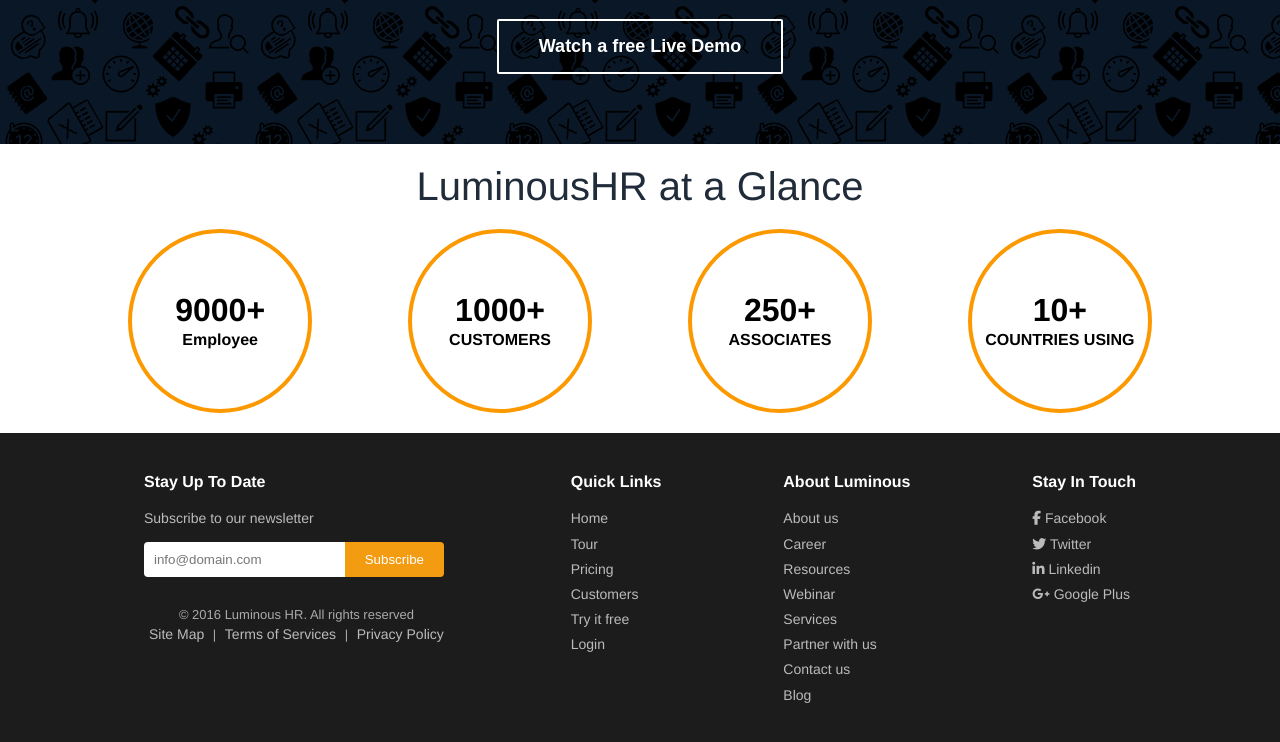
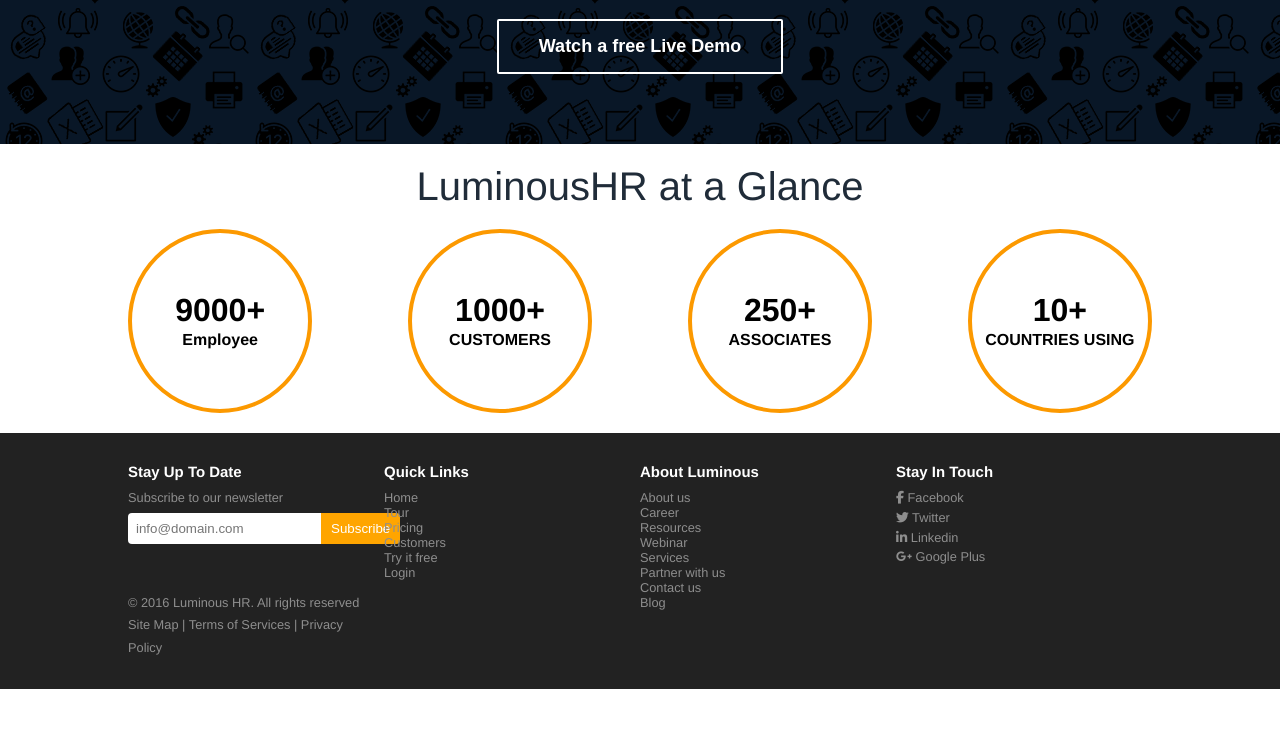
Before and after one commit to Aya692/LuminousHR, a plain HTML site: page index.html in a window 1280 px wide. Shown: the part 1399-2141 px from the top of the page. After the commit the page ends 2088 px from the top, so only its background shows below. Drawn offline with Linux system fonts and the light colour scheme.

Commit message:
Add files via upload

```diff
--- a/css/style.css
+++ b/css/style.css
@@ -127,6 +127,7 @@
     -moz-transition: 0.3s;
     -aqms-transition: 0.3s;
     -o-transition: 0.3s;
+    -ms-transition: 0.3s;
 }
 .home-content button:hover {
     background-color: white;
@@ -516,144 +517,102 @@
     font-size: 4vw;
   }
 }
+footer{
+    background-color: #222222;
+    color: white;
+    padding-top: 30px;
+    padding-bottom: 30px;
+}
+.footer-container {
+    display: flex;
+    flex-direction: row;
+    flex-wrap: wrap;
+    gap: 20px;
+}
+.footer-column {
+    width: calc(25% - 20px);
+    color: #8e8e8e;
+    font-size: 0.8rem;
+}
+.footer-column a {
+        color: #8e8e8e;
 
-
-
-/* Footer Container */
-footer {
-  background: #1c1c1c;
-  color: #ddd;
-  padding: 40px 20px;
+    text-decoration: none;
+}
+.footer-column h3 {
+    margin-bottom: 0.6rem;
+    color: white;
 }
 
-.footer-container {
+footer .newsletter {
    display: flex;
-
-  flex-wrap: wrap;
-  justify-content: space-between;
-  gap: 20px;
-  max-width: 1200px;
-  margin: auto;
+   margin-top: 0.5rem;
 }
 
-
-.footer-column h3 {
-  color: #fff;
-  margin-bottom: 15px;
-  font-size: 16px;
-}
-
-.footer-column p,
-.footer-column a {
-  font-size: 14px;
-  color: #bbb;
-  text-decoration: none;
-  line-height: 1.8;
-}
-
-.footer-column a:hover {
-  color: #fff;
-}
-
-/* Newsletter */
-.newsletter {
-  display: flex;
-  max-width: 300px;
-  margin-top: 10px;
-}
-
-.newsletter input {
+.newsletter input{
   flex: 1;
-  padding: 10px;
+  padding: 8px;
   border: none;
   border-radius: 4px 0 0 4px;
-  outline: none;
   -webkit-border-radius: 4px 0 0 4px;
   -moz-border-radius: 4px 0 0 4px;
   -ms-border-radius: 4px 0 0 4px;
   -o-border-radius: 4px 0 0 4px;
 }
 
-.newsletter button {
-  background: #f39c12;
-  color: #fff;
+.newsletter button{
+  background: orange;
   border: none;
-  padding: 10px 20px;
+  padding: 8px 10px;
   border-radius: 0 4px 4px 0;
   cursor: pointer;
-  transition: 0.3s;
+  color: #fff;
   -webkit-border-radius: 0 4px 4px 0;
   -moz-border-radius: 0 4px 4px 0;
   -ms-border-radius: 0 4px 4px 0;
   -o-border-radius: 0 4px 4px 0;
-  -webkit-transition: 0.3s;
-  -moz-transition: 0.3s;
-  -ms-transition: 0.3s;
-  -o-transition: 0.3s;
+}
+.newsletter  {
+    margin-bottom: 3rem;
+
+}
+.footer-bottom {
+    line-height: 1.4rem
+}
+footer .footer-column p {
+    margin-bottom: 0.3rem ;
+}
+footer .footer-column p:hover {
+    color: white;
+    text-decoration: underline;
+}
+footer .footer-column a:hover {
+    text-decoration: underline;
+    color: white;
 }
 
-.newsletter button:hover {
-  background: #d35400;
+
+
+@media (max-width: 1024px) {
+    .footer-column {
+        flex: 0 0 calc(50% - 10px);
     }
-
-/* Footer Bottom */
-.footer-bottom {
-  text-align: center;
-  font-size: 13px;
-  color: #aaa;
-  margin-top: 30px;
-}
-
-.footer-bottom a {
-  color: #bbb;
-  text-decoration: none;
-  margin: 0 5px;
-}
-
-.footer-bottom a:hover
-{
-  color: #fff;
-
-}
-.footer-column a:hover {
-    text-decoration: underline;
-
-}
-.footer-column p:hover {
-        text-decoration: underline;
 
 }
 
-/* 📱 Responsive Design */
-
-/* --- Tablet --- */
-@media (max-width: 1024px) {
-  .footer-container {
-    flex-direction: row;
-    text-align: center;
-    align-items: center;
-  }
-
-  .newsletter {
-    max-width: 100%;
-  }
-}
-
-/* --- Mobile --- */
 @media (max-width: 600px) {
     .footer-column {
-    flex: 1 1 100%;
+        flex: 0 0 100%;
     }
 
     .newsletter {
         flex-direction: column;
     }
-
     .newsletter input,
     .newsletter button {
+        width: 100%;
+        margin-bottom: 10px;
         border-radius: 4px;
-    width: 100%;
-    margin: 5px 0;
         -webkit-border-radius: 4px;
         -moz-border-radius: 4px;
         -ms-border-radius: 4px;
@@ -661,4 +620,10 @@
 }
 
 
+
+.parent-footer {
+    display: flex;
+    flex-direction: row;
+    gap: 0.1em;
 }
+}
--- a/index.html
+++ b/index.html
@@ -162,6 +162,7 @@
       <!-- Quick Links -->
       <div class="footer-column">
         <h3>Quick Links</h3>
+      <div class="parent-footer" >
           <a href="#">Home</a><br>
           <a href="#">Tour</a><br>
           <a href="#">Pricing</a><br>
@@ -169,10 +170,12 @@
           <a href="#">Try it free</a><br>
           <a href="#">Login</a>
       </div>
+      </div>
 
       <!-- About -->
       <div class="footer-column">
         <h3>About Luminous</h3>
+ <div class="parent-footer">
          <a href="#">About us</a><br>
          <a href="#">Career</a><br>
          <a href="#">Resources</a><br>
@@ -182,17 +185,21 @@
          <a href="#">Contact us</a><br>
          <a href="#">Blog</a>
  </div>
+      </div>
 
       <!-- Social -->
       <div class="footer-column">
         <h3>Stay In Touch</h3>
+        <div class="parent-footer">
       <p><i class="fab fa-facebook-f"></i> Facebook</p>
         <p><i class="fab fa-twitter"></i> Twitter</p>
         <p><i class="fab fa-linkedin-in"></i> Linkedin</p>
         <p><i class="fab fa-google-plus-g"></i> Google Plus</p>
         </div>
+
       </div>
 
+  </div>
 
   </footer>
 
```
Lines whose indentation alone changed are shown as unchanged.
